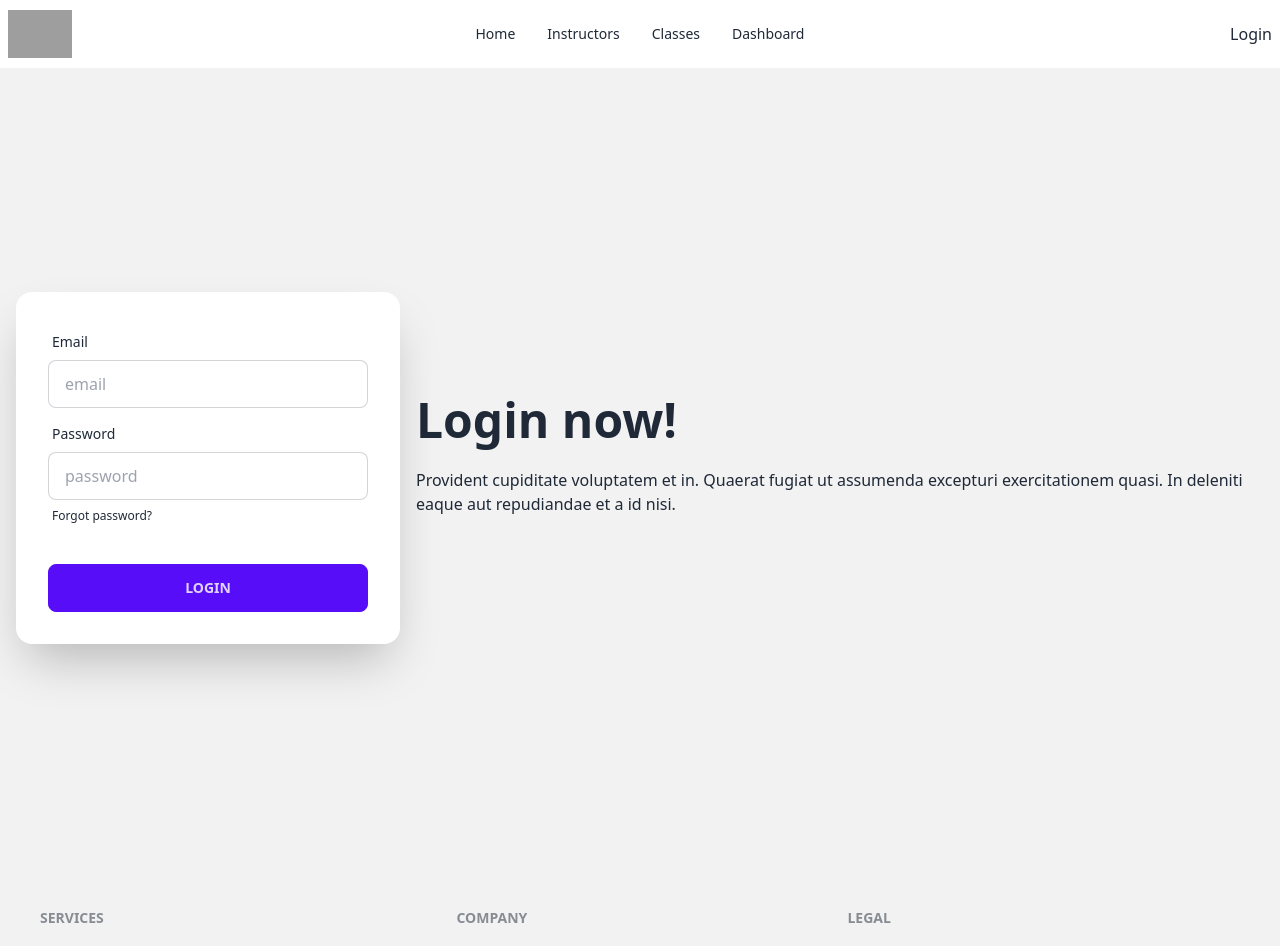
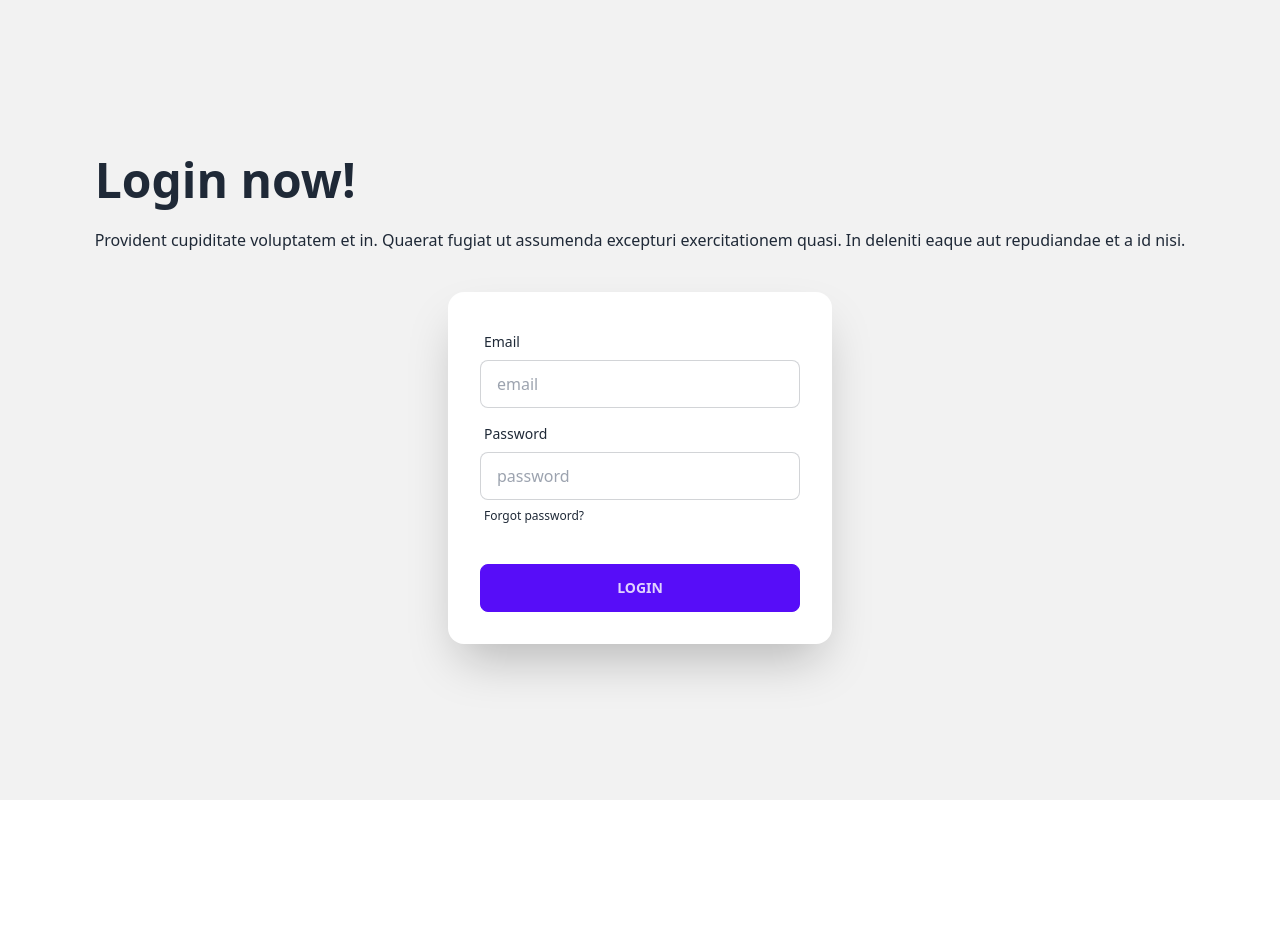
Before and after one commit to soheltech4/summer-camp-client, a React (Vite) app: page /login in a window 1280 px wide. Shown: the top 946 px of the page. After the commit the page ends 800 px from the top, so only its background shows below. Built offline with nearby package versions, Linux system fonts and the light colour scheme; no server answers; grey boxes are pictures that could not be loaded.

Commit message:
remove header & footer from login

```diff
--- a/src/Layout/Main.jsx
+++ b/src/Layout/Main.jsx
@@ -1,14 +1,16 @@
 import React from 'react';
 import Footer from '../Pages/Shared/Footer';
 import Navbar from '../Pages/Shared/Navbar';
-import { Outlet } from 'react-router-dom';
+import { Outlet, useLocation } from 'react-router-dom';
 
 const Main = () => {
+    const location = useLocation()
+    const noHeaderFooter = location.pathname.includes("login")
     return (
         <div>
-            <Navbar></Navbar>
+            {noHeaderFooter || <Navbar></Navbar>}
             <Outlet></Outlet>
-            <Footer></Footer>
+            {noHeaderFooter || <Footer></Footer>}
         </div>
     );
 };
--- a/src/Pages/Home/Login/Login.jsx
+++ b/src/Pages/Home/Login/Login.jsx
@@ -3,7 +3,7 @@ import React from 'react';
 const Login = () => {
     return (
         <div className="hero min-h-screen bg-base-200">
-            <div className="hero-content flex-col lg:flex-row-reverse">
+            <div className="hero-content flex-col">
                 <div className="text-center lg:text-left">
                     <h1 className="text-5xl font-bold">Login now!</h1>
                     <p className="py-6">Provident cupiditate voluptatem et in. Quaerat fugiat ut assumenda excepturi exercitationem quasi. In deleniti eaque aut repudiandae et a id nisi.</p>
```
